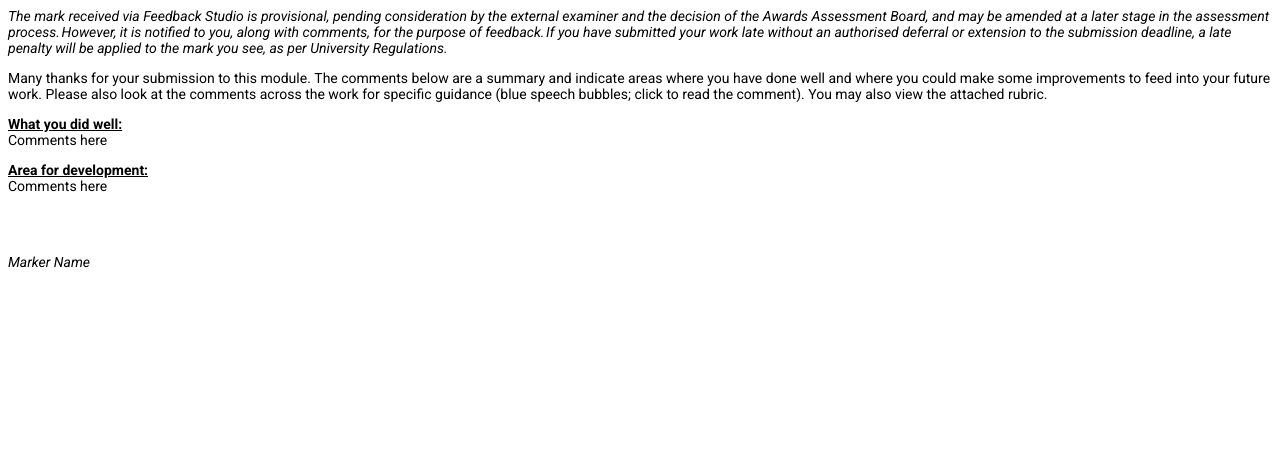
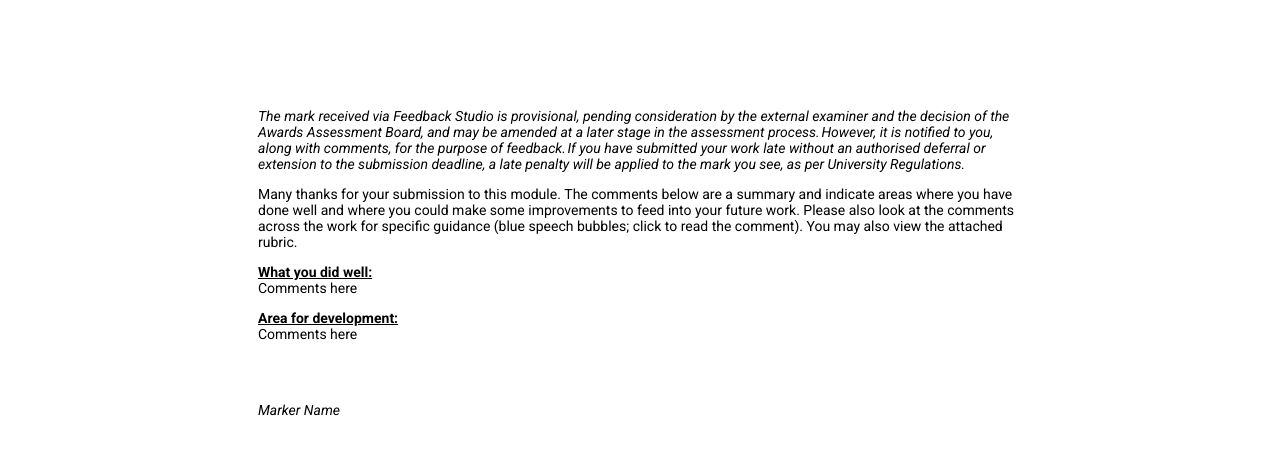
Before and after one commit to b-kennedy0/b-kennedy0.github.io, a Jekyll site: the page marking-comment.html, which Jekyll copies as it is, in a window 1280 px wide. Shown: the top 455 px of the page. Built offline with Jekyll 4.4.1, drawn with Linux system fonts in a browser that asks for light colours.

Commit message:
add padding

```diff
--- a/marking-comment.html
+++ b/marking-comment.html
@@ -7,7 +7,7 @@
     <link rel="stylesheet" href="/assets/css/roboto.css">
 </head>
 
-<body class="roboto-400">
+<body class="roboto-400" style="padding: 100px 250px !important;">
     <p><i>The mark received via Feedback Studio is provisional, pending consideration by the external examiner and the decision of the Awards Assessment Board, and may be amended at a later stage in the assessment process. However, it is notified to you, along with comments, for the purpose of feedback. If you have submitted your work late without an authorised deferral or extension to the submission deadline, a late penalty will be applied to the mark you see, as per University Regulations.</i></p>
     <p>Many thanks for your submission to this module.&nbsp;The comments below are a summary and indicate areas where you have done well and where you could make some improvements to feed into your future work. Please also look at the comments across the work for specific guidance&nbsp;(blue speech bubbles; click to read the comment). You may also view the attached rubric.</p>
     <p><strong><u>What you did well:</u></strong><br>Comments here</p>
```
